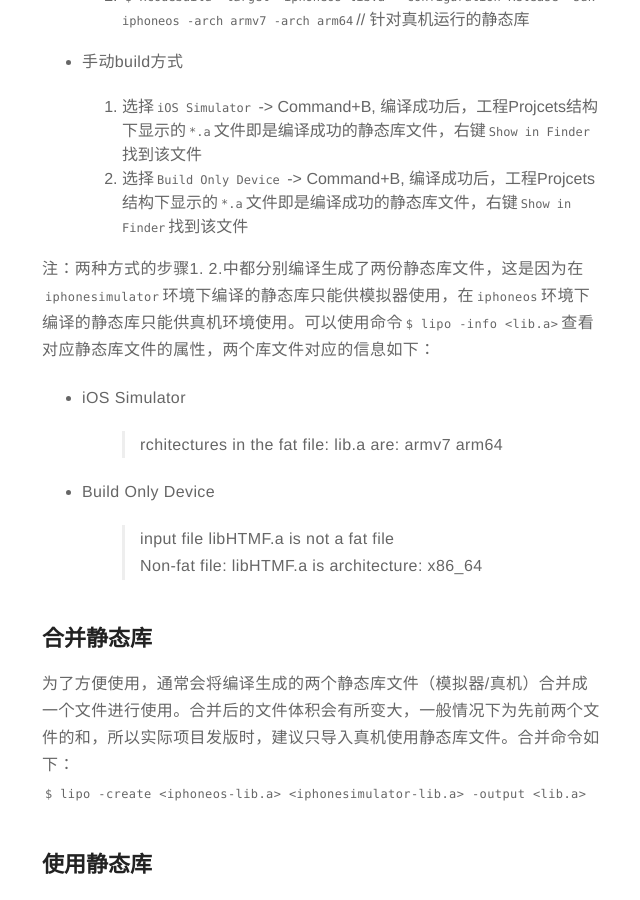
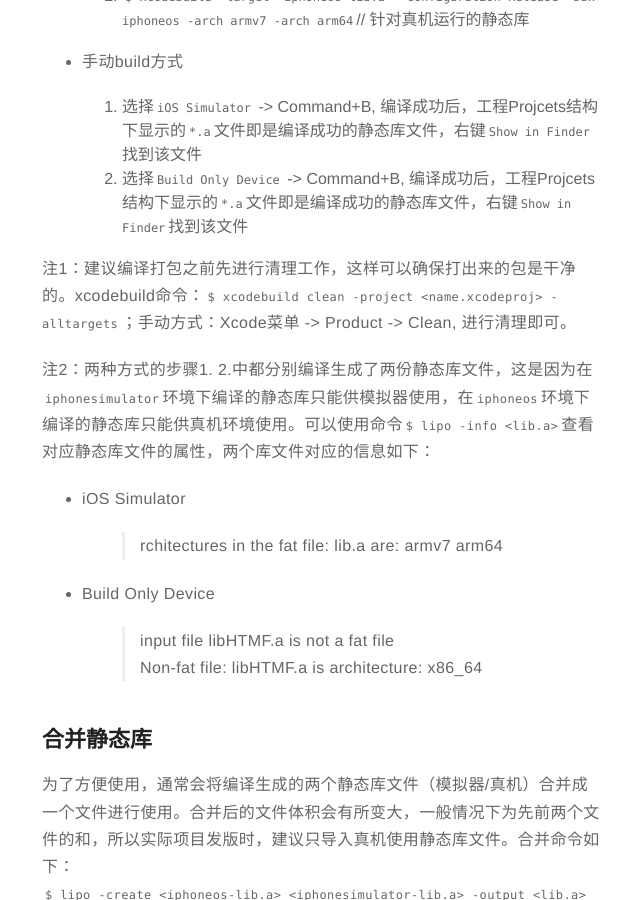
Before and after one commit to mushank/mushank.github.io, a Jekyll site: the page built from _posts/Blog/2016-04-27-Cocoa-Touch-Static-Library.md, in a window 1280 px wide and 900 px high, scrolled down 956 px. Shown: the whole window, without its empty margins (318-958 px from the left). Built offline with Jekyll 4.4.1, drawn with Linux system fonts in a browser that asks for light colours.

Commit message:
Update with clean

```diff
--- a/_posts/Blog/2016-04-27-Cocoa-Touch-Static-Library.md
+++ b/_posts/Blog/2016-04-27-Cocoa-Touch-Static-Library.md
@@ -4,7 +4,6 @@ date: 2016-04-27
 tag: [iOS, Static Library, bitcode]
 blog: true
 layout: post
-
 ---
 
 ## 简述
@@ -28,12 +27,14 @@ layout: post
 
 - 手动build方式
 
-	1. 选择`iOS Simulator` -> Command+B, 编译成功后，工程Projcets结构下显示的`*.a`文件即是编译成功的静态库文件，右键`Show in Finder` 找到该文件
-	2. 选择`Build Only Device` -> Command+B, 编译成功后，工程Projcets结构下显示的`*.a`文件即是编译成功的静态库文件，右键`Show in Finder`找到该文件
+  1. 选择`iOS Simulator` -> Command+B, 编译成功后，工程Projcets结构下显示的`*.a`文件即是编译成功的静态库文件，右键`Show in Finder` 找到该文件
+  2. 选择`Build Only Device` -> Command+B, 编译成功后，工程Projcets结构下显示的`*.a`文件即是编译成功的静态库文件，右键`Show in Finder`找到该文件
 
 
+注1：建议编译打包之前先进行清理工作，这样可以确保打出来的包是干净的。xcodebuild命令：`$ xcodebuild clean -project <name.xcodeproj> -alltargets`；手动方式：Xcode菜单 -> Product -> Clean, 进行清理即可。
 
-注：两种方式的步骤1. 2.中都分别编译生成了两份静态库文件，这是因为在`iphonesimulator`环境下编译的静态库只能供模拟器使用，在`iphoneos`环境下编译的静态库只能供真机环境使用。可以使用命令`$ lipo -info <lib.a>`查看对应静态库文件的属性，两个库文件对应的信息如下：
+
+注2：两种方式的步骤1. 2.中都分别编译生成了两份静态库文件，这是因为在`iphonesimulator`环境下编译的静态库只能供模拟器使用，在`iphoneos`环境下编译的静态库只能供真机环境使用。可以使用命令`$ lipo -info <lib.a>`查看对应静态库文件的属性，两个库文件对应的信息如下：
 
 - iOS Simulator
 
```
